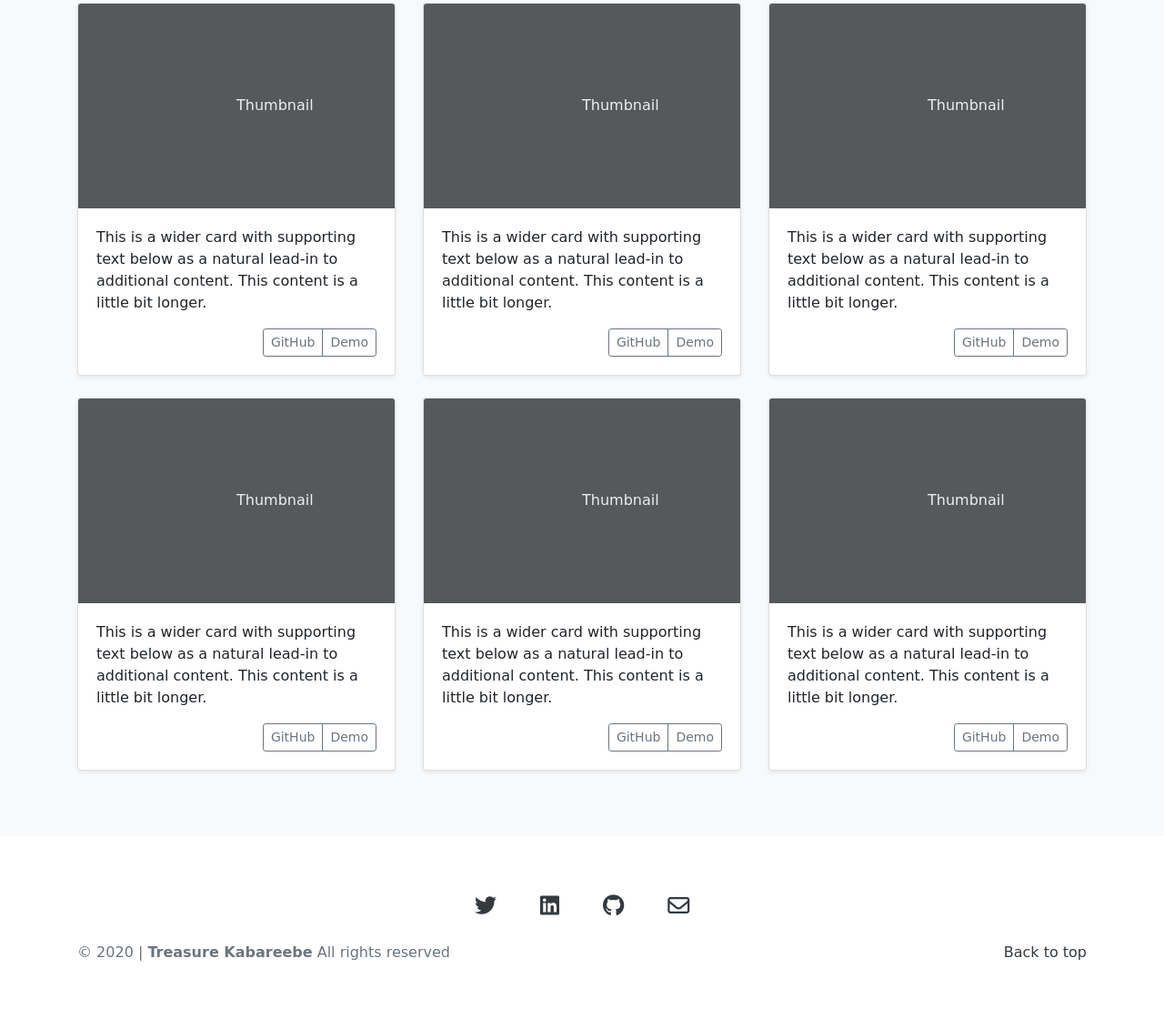
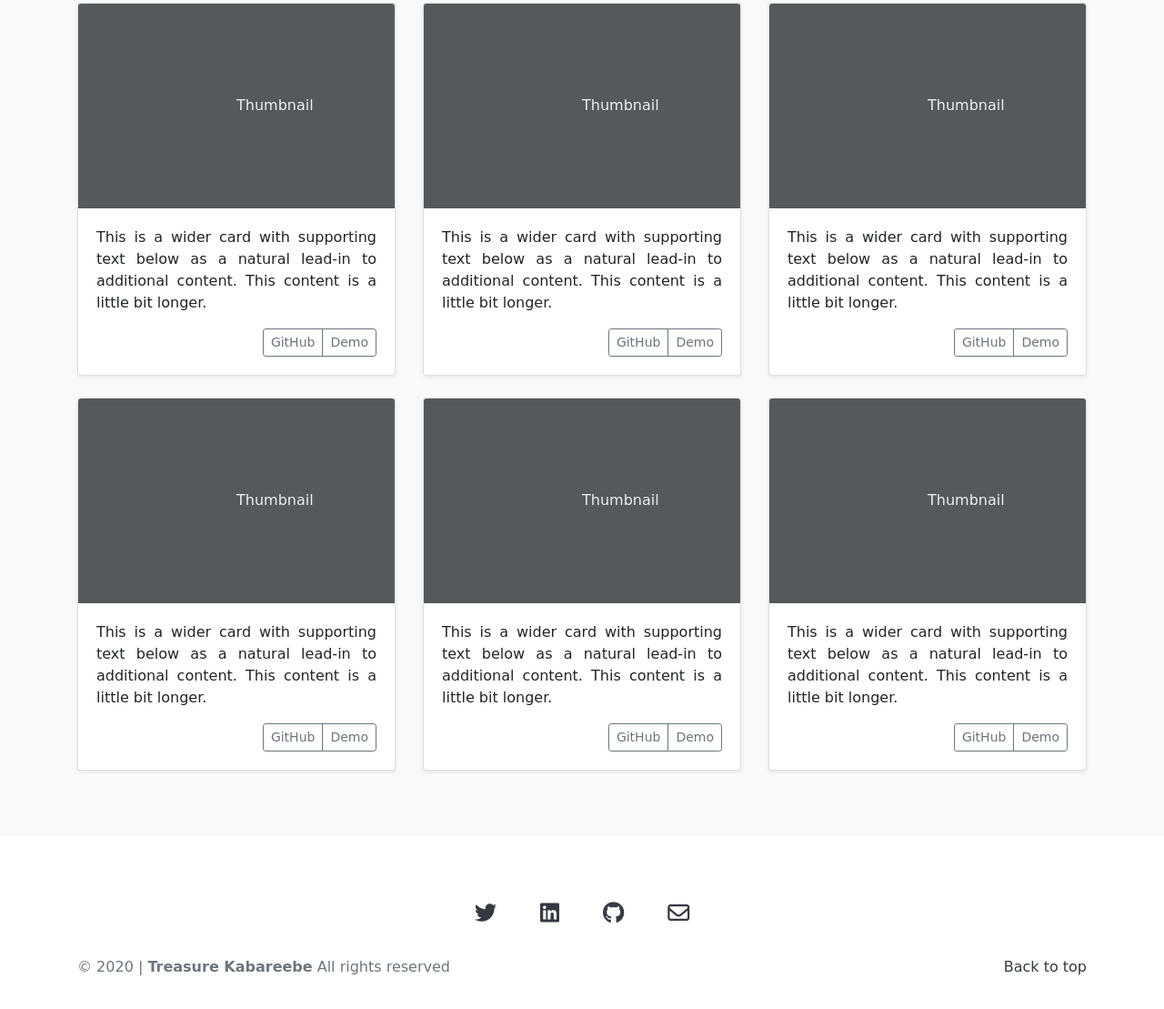
Before and after one commit to trekab/portfolio, a plain HTML site: page index.html in a window 1280 px wide. Shown: the part 439-1548 px from the top of the page at 91% size. Drawn offline with nearby package versions, Linux system fonts and the light colour scheme; a web font is replaced by a local one.

Commit message:
Justify text content

```diff
--- a/index.html
+++ b/index.html
@@ -18,14 +18,14 @@
       <div class="bg-dark collapse" id="navbarHeader">
         <div class="container">
           <div class="row">
-            <div class="col-sm-8 col-md-7 py-4">
+            <div class="col-md-8 py-4">
               <h4 class="text-white">About Me</h4>
               <div class="text-white">
-                <p>
+                <p class="text-justify">
                   I'm a Computer Engineer with a passion for web development. I specialize in Ruby/Ruby on Rails and React/Redux. In my free time, I love to play chess, use computational power to solve mathematical problems from projecteuler.net and spend time with my amazing family.
                 </p>
                 <h6>Skills:</h6>
-                <ul>
+                <ul class="text-justify">
                   <li>Advanced understanding of the core features of the Ruby programming language.</li>
                   <li>Advanced understanding of JavaScript core language concepts — DOM manipulation, Fetch API, ES6+ features.</li>
                   <li>Working knowledge of React/Redux as well as experience with responsive design interface development.</li>
@@ -33,9 +33,9 @@
                   <li>Strong understanding of fundamental database concepts – relational (SQL) databases, NoSQL databases, ORMs/ODMs and Web storage APIs (front end).</li>
                   <li>Working knowledge of unit, integration, e2e and UI testing, with RSpec & Capybara</li>
                 </ul>
+              </div>
             </div>
-            </div>
-            <div class="col-sm-4 offset-md-1 py-4">
+            <div class="col-md-3 offset-md-1 py-4">
               <h4 class="text-white">Contact</h4>
               <ul class="list-unstyled">
                 <li><a href="https://twitter.com/TKabareebe" class="text-white" target="_blank">Twitter</a></li>
@@ -65,7 +65,7 @@
       <section class="jumbotron text-center">
         <div class="container">
           <h1>Portfolio</h1>
-          <p class="lead text-muted">
+          <p class="lead text-muted text-justify">
             In this portfolio, I've listed some of my favorite projects. These projects capture a wide range of skills which include T.D.D, responsive web design, among others.
           </p>
         </div>
@@ -79,7 +79,7 @@
               <div class="card mb-4 shadow-sm">
                 <svg class="bd-placeholder-img card-img-top" width="100%" height="225" xmlns="http://www.w3.org/2000/svg" preserveAspectRatio="xMidYMid slice" focusable="false" role="img" aria-label="Placeholder: Thumbnail"><title>Placeholder</title><rect width="100%" height="100%" fill="#55595c"></rect><text x="50%" y="50%" fill="#eceeef" dy=".3em">Thumbnail</text></svg>
                 <div class="card-body">
-                  <p class="card-text">This is a wider card with supporting text below as a natural lead-in to additional content. This content is a little bit longer.</p>
+                  <p class="card-text text-justify">This is a wider card with supporting text below as a natural lead-in to additional content. This content is a little bit longer.</p>
                   <div class="d-flex justify-content-end align-items-center">
                     <div class="btn-group">
                       <a class="btn btn-sm btn-outline-secondary" href="#">GitHub</a>
@@ -93,7 +93,7 @@
               <div class="card mb-4 shadow-sm">
                 <svg class="bd-placeholder-img card-img-top" width="100%" height="225" xmlns="http://www.w3.org/2000/svg" preserveAspectRatio="xMidYMid slice" focusable="false" role="img" aria-label="Placeholder: Thumbnail"><title>Placeholder</title><rect width="100%" height="100%" fill="#55595c"></rect><text x="50%" y="50%" fill="#eceeef" dy=".3em">Thumbnail</text></svg>
                 <div class="card-body">
-                  <p class="card-text">This is a wider card with supporting text below as a natural lead-in to additional content. This content is a little bit longer.</p>
+                  <p class="card-text text-justify">This is a wider card with supporting text below as a natural lead-in to additional content. This content is a little bit longer.</p>
                   <div class="d-flex justify-content-end align-items-center">
                     <div class="btn-group">
                       <a class="btn btn-sm btn-outline-secondary" href="#">GitHub</a>
@@ -107,7 +107,7 @@
               <div class="card mb-4 shadow-sm">
                 <svg class="bd-placeholder-img card-img-top" width="100%" height="225" xmlns="http://www.w3.org/2000/svg" preserveAspectRatio="xMidYMid slice" focusable="false" role="img" aria-label="Placeholder: Thumbnail"><title>Placeholder</title><rect width="100%" height="100%" fill="#55595c"></rect><text x="50%" y="50%" fill="#eceeef" dy=".3em">Thumbnail</text></svg>
                 <div class="card-body">
-                  <p class="card-text">This is a wider card with supporting text below as a natural lead-in to additional content. This content is a little bit longer.</p>
+                  <p class="card-text text-justify">This is a wider card with supporting text below as a natural lead-in to additional content. This content is a little bit longer.</p>
                   <div class="d-flex justify-content-end align-items-center">
                     <div class="btn-group">
                       <a class="btn btn-sm btn-outline-secondary" href="#">GitHub</a>
@@ -121,7 +121,7 @@
               <div class="card mb-4 shadow-sm">
                 <svg class="bd-placeholder-img card-img-top" width="100%" height="225" xmlns="http://www.w3.org/2000/svg" preserveAspectRatio="xMidYMid slice" focusable="false" role="img" aria-label="Placeholder: Thumbnail"><title>Placeholder</title><rect width="100%" height="100%" fill="#55595c"></rect><text x="50%" y="50%" fill="#eceeef" dy=".3em">Thumbnail</text></svg>
                 <div class="card-body">
-                  <p class="card-text">This is a wider card with supporting text below as a natural lead-in to additional content. This content is a little bit longer.</p>
+                  <p class="card-text text-justify">This is a wider card with supporting text below as a natural lead-in to additional content. This content is a little bit longer.</p>
                   <div class="d-flex justify-content-end align-items-center">
                     <div class="btn-group">
                       <a class="btn btn-sm btn-outline-secondary" href="#">GitHub</a>
@@ -135,7 +135,7 @@
               <div class="card mb-4 shadow-sm">
                 <svg class="bd-placeholder-img card-img-top" width="100%" height="225" xmlns="http://www.w3.org/2000/svg" preserveAspectRatio="xMidYMid slice" focusable="false" role="img" aria-label="Placeholder: Thumbnail"><title>Placeholder</title><rect width="100%" height="100%" fill="#55595c"></rect><text x="50%" y="50%" fill="#eceeef" dy=".3em">Thumbnail</text></svg>
                 <div class="card-body">
-                  <p class="card-text">This is a wider card with supporting text below as a natural lead-in to additional content. This content is a little bit longer.</p>
+                  <p class="card-text text-justify">This is a wider card with supporting text below as a natural lead-in to additional content. This content is a little bit longer.</p>
                   <div class="d-flex justify-content-end align-items-center">
                     <div class="btn-group">
                       <a class="btn btn-sm btn-outline-secondary" href="#">GitHub</a>
@@ -149,7 +149,7 @@
               <div class="card mb-4 shadow-sm">
                 <svg class="bd-placeholder-img card-img-top" width="100%" height="225" xmlns="http://www.w3.org/2000/svg" preserveAspectRatio="xMidYMid slice" focusable="false" role="img" aria-label="Placeholder: Thumbnail"><title>Placeholder</title><rect width="100%" height="100%" fill="#55595c"></rect><text x="50%" y="50%" fill="#eceeef" dy=".3em">Thumbnail</text></svg>
                 <div class="card-body">
-                  <p class="card-text">This is a wider card with supporting text below as a natural lead-in to additional content. This content is a little bit longer.</p>
+                  <p class="card-text text-justify">This is a wider card with supporting text below as a natural lead-in to additional content. This content is a little bit longer.</p>
                   <div class="d-flex justify-content-end align-items-center">
                     <div class="btn-group">
                       <a class="btn btn-sm btn-outline-secondary" href="#">GitHub</a>
@@ -165,16 +165,16 @@
     <footer class="text-muted">
       <ul class="nav justify-content-center mb-2">
         <li class="nav-item">
-          <a class="nav-link m-2" href="https://twitter.com/TKabareebe" target="_blank"><i class='fab fa-twitter text-dark'></i></i></a>
+          <a class="nav-link m-4 p-0" href="https://twitter.com/TKabareebe" target="_blank"><i class='fab fa-twitter text-dark'></i></i></a>
         </li>
         <li class="nav-item">
-          <a class="nav-link m-2" href="https://www.linkedin.com/in/treasure-kabareebe/" target="_blank"><i class='fab fa-linkedin text-dark'></i></i></a>
+          <a class="nav-link m-4 p-0" href="https://www.linkedin.com/in/treasure-kabareebe/" target="_blank"><i class='fab fa-linkedin text-dark'></i></i></a>
         </li>
         <li class="nav-item">
-          <a class="nav-link m-2" href="https://github.com/trekab" target="_blank"><i class='fab fa-github text-dark'></i></i></a>
+          <a class="nav-link m-4 p-0" href="https://github.com/trekab" target="_blank"><i class='fab fa-github text-dark'></i></i></a>
         </li>
         <li class="nav-item">
-          <a class="nav-link m-2" href="mailto:treasurecalm@gmail.com"><i class='far fa-envelope text-dark'></i></a>
+          <a class="nav-link m-4 p-0" href="mailto:treasurecalm@gmail.com"><i class='far fa-envelope text-dark'></i></a>
         </li>
       </ul>
       <div class="container">
```
